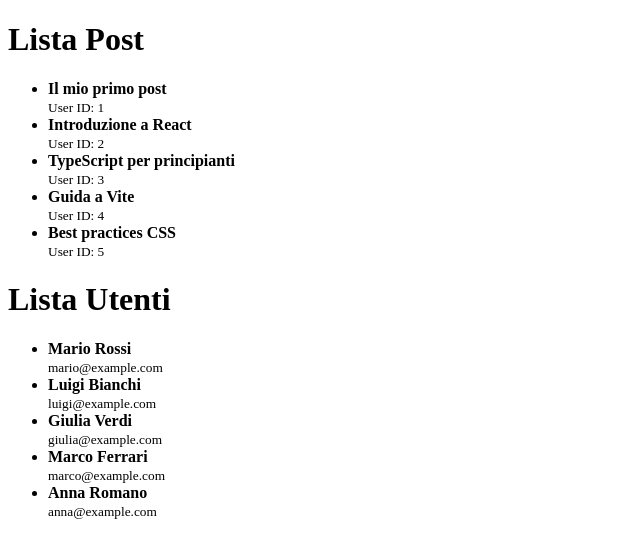
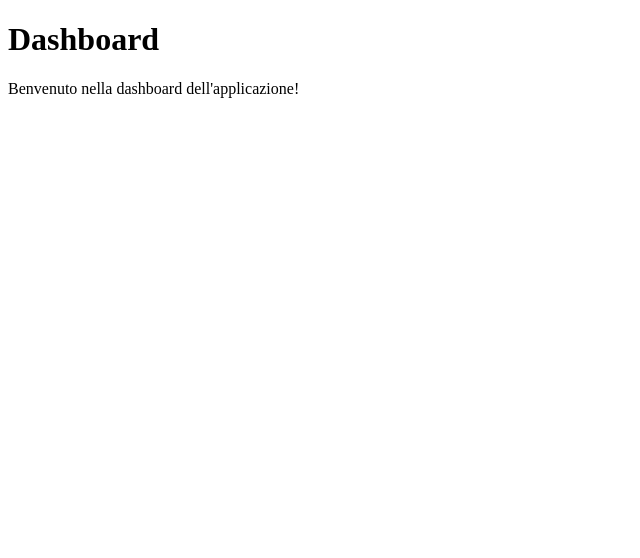
Before and after one commit to Fabio-Bianco/frontend-recruiting, a React (Vite) app: page / in a window 1280 px wide. Shown: the top 558 px of the page, without its empty margins (0-640 px from the left). Built offline with nearby package versions, Linux system fonts and the light colour scheme; data requests are answered from the project's data file.

Commit message:
feat: implement routing in App component and add Dashboard page

```diff
--- a/src/App.tsx
+++ b/src/App.tsx
@@ -1,11 +1,16 @@
+// Importiamo il componente principale della homepage
+import Home from "./pages/Home";
+
+
 // Importiamo il componente principale della pagina dei post.
 import PostsList from "./pages/PostsList";
 
 // Importiamo anche il componente della pagina utenti
 import UsersList from "./pages/UsersList";
 
+
 //importazione Router
-import { BrowserRouter } from "react-router-dom";
+import { BrowserRouter, Routes, Route } from "react-router-dom";
 
 
 
@@ -15,10 +20,13 @@ import { BrowserRouter } from "react-router-dom";
 function App() {
   return (
 
-      <BrowserRouter>
-        <PostsList />
-        <UsersList />
-      </BrowserRouter>
+    <BrowserRouter>
+      <Routes>
+        <Route path="/" element={<Home />} />
+        <Route path="/posts" element={<PostsList />} />
+        <Route path="/users" element={<UsersList />} />
+      </Routes>
+    </BrowserRouter>
 
   );
 }
--- /dev/null
+++ b/src/pages/Home.tsx
@@ -0,0 +1,8 @@
+export default function Dashboard() {
+  return (
+    <div>
+      <h1>Dashboard</h1>
+      <p>Benvenuto nella dashboard dell'applicazione!</p>
+    </div>
+  );
+}
```
